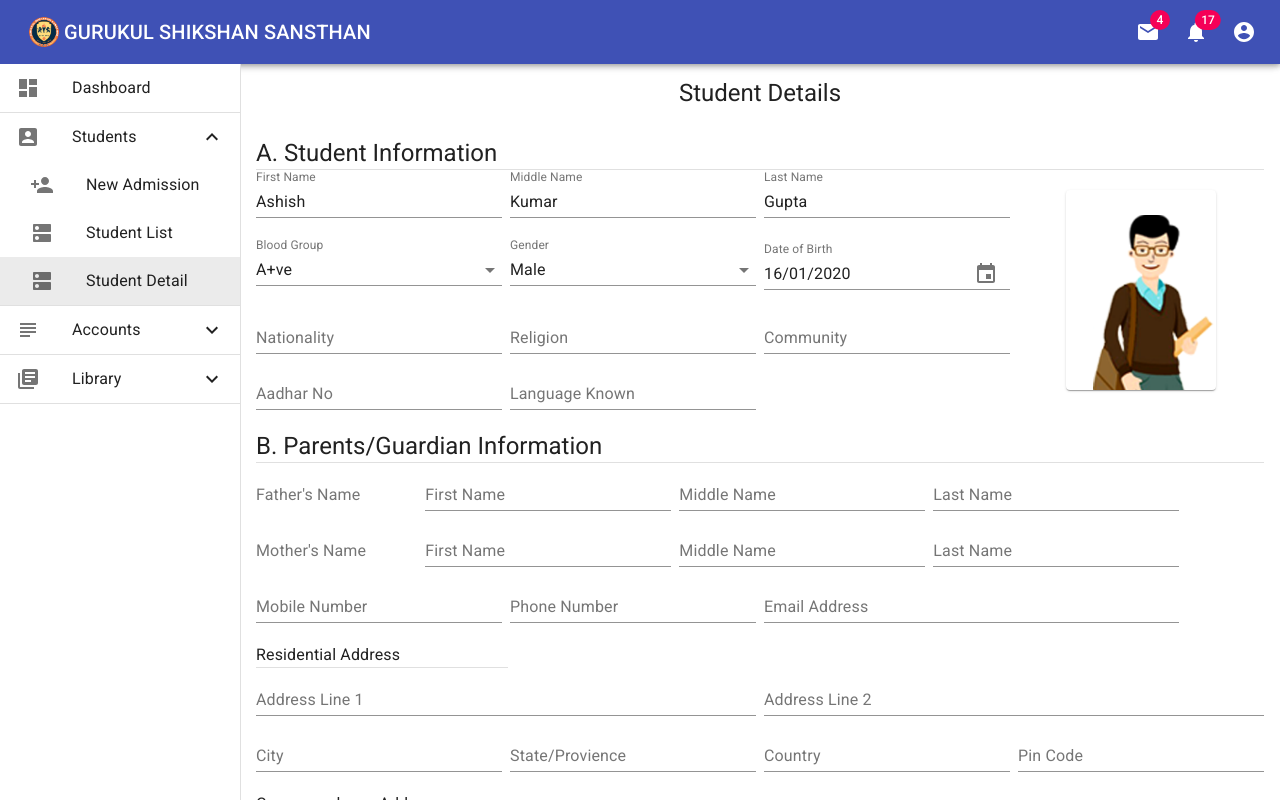
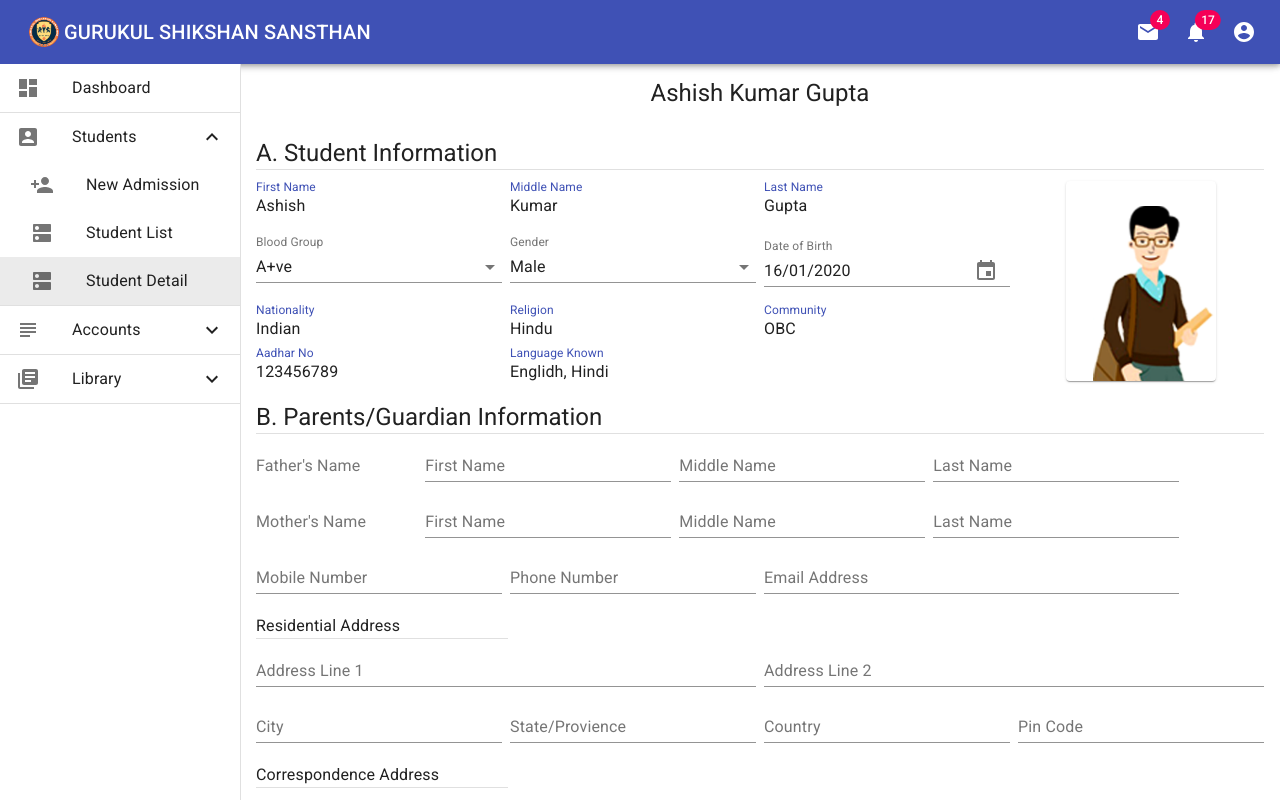
Before and after one commit to ashishkrgupta/irms-ui, a React (Create React App) app: page / in a window 1280 px wide. Built offline with nearby package versions, Linux system fonts and the light colour scheme.

Commit message:
some progress on student details page

```diff
--- a/src/components/students/details/StudentDetails.js
+++ b/src/components/students/details/StudentDetails.js
@@ -35,6 +35,11 @@ export default class AdmissionForm extends Component {
         middleName: "Kumar",
         lastName: "Gupta",
         bloodGroup: "a+",
+        nationality: "Indian",
+        aadharNo: "123456789",
+        religion: "Hindu",
+        community: "OBC",
+        languageKnown: "Englidh, Hindi",
         gender:"male",
         father: {},
         mother: {},
@@ -135,28 +140,39 @@ export default class AdmissionForm extends Component {
     return (<Card>
               <CardHeader
                 style={{textAlign:"center", height:"25px"}}
-                title = "Student Details"
+                title = {this.state.student.firstName + " " + this.state.student.middleName + " " + this.state.student.lastName}
                 titleTypographyProps = {{variant: "h5"}}
                 />
               <CardContent>
                 <form noValidate autoComplete="off">
                   <Typography variant="h5" component="h2">A. Student Information  </Typography>
-                  <Divider />
+                  <Divider className={classes["margin-bottom10px"]}/>
                   <Grid container direction="row" justify="flex-start" spacing={1} alignItems="center">
                     <Grid item xs={9}>
                     <Grid container direction="row" justify="flex-start" spacing={1} alignItems="center">
                       <Grid item xs={4}>
-                        <TextField className="width100percent" label="First Name"
-                          inputProps={{ onChange:this.onFormInputChange, field: "firstName", value:this.state.student.firstName}}
-                        />
+                        <div className="MuiFormControl-root MuiTextField-root width100percent">
+                          <label className="Mui-focused MuiFormLabel-root MuiInputLabel-root MuiInputLabel-formControl MuiInputLabel-animated MuiInputLabel-shrink MuiFormLabel-filled" data-shrink="true">First Name</label>
+                          <div className="MuiInputBase-root MuiInput-root MuiInputBase-formControl MuiInput-formControl">
+                            {this.state.student.firstName}
+                          </div>
+                        </div>
                       </Grid>
                       <Grid item xs={4}>
-                        <TextField className="width100percent" label="Middle Name"
-                          inputProps={{ onChange:this.onFormInputChange, field: "middleName", value:this.state.student.middleName}}/>
+                        <div className="MuiFormControl-root MuiTextField-root width100percent">
+                          <label className="Mui-focused MuiFormLabel-root MuiInputLabel-root MuiInputLabel-formControl MuiInputLabel-animated MuiInputLabel-shrink MuiFormLabel-filled" data-shrink="true">Middle Name</label>
+                          <div className="MuiInputBase-root MuiInput-root MuiInputBase-formControl MuiInput-formControl">
+                            {this.state.student.middleName}
+                          </div>
+                        </div>
                       </Grid>
                       <Grid item xs={4}>
-                        <TextField className="width100percent" label="Last Name"
-                          inputProps={{ onChange:this.onFormInputChange, field: "lastName", value:this.state.student.lastName}}/>
+                        <div className="MuiFormControl-root MuiTextField-root width100percent">
+                          <label className="Mui-focused MuiFormLabel-root MuiInputLabel-root MuiInputLabel-formControl MuiInputLabel-animated MuiInputLabel-shrink MuiFormLabel-filled" data-shrink="true">Last Name</label>
+                          <div className="MuiInputBase-root MuiInput-root MuiInputBase-formControl MuiInput-formControl">
+                            {this.state.student.lastName}
+                          </div>
+                        </div>
                       </Grid>
                       <Grid item xs={4}>
                         <FormControl className={ "width100percent " }>
@@ -210,24 +226,45 @@ export default class AdmissionForm extends Component {
                           </MuiPickersUtilsProvider>
                       </Grid>
                       <Grid item xs={4}>
-                        <TextField className="width100percent" label="Nationality"
-                          inputProps={{ onChange:this.onFormInputChange, field: "nationality"}}/>
+
+                      <div className="MuiFormControl-root MuiTextField-root width100percent">
+                          <label className="Mui-focused MuiFormLabel-root MuiInputLabel-root MuiInputLabel-formControl MuiInputLabel-animated MuiInputLabel-shrink MuiFormLabel-filled" data-shrink="true">Nationality</label>
+                          <div className="MuiInputBase-root MuiInput-root MuiInputBase-formControl MuiInput-formControl">
+                            { this.state.student.nationality }
+                          </div>
+                        </div>
                       </Grid>
                       <Grid item xs={4}>
-                        <TextField className="width100percent" label="Religion"
-                          inputProps={{ onChange:this.onFormInputChange, field: "religion"}}/>
+                        <div className="MuiFormControl-root MuiTextField-root width100percent">
+                          <label className="Mui-focused MuiFormLabel-root MuiInputLabel-root MuiInputLabel-formControl MuiInputLabel-animated MuiInputLabel-shrink MuiFormLabel-filled" data-shrink="true">Religion</label>
+                          <div className="MuiInputBase-root MuiInput-root MuiInputBase-formControl MuiInput-formControl">
+                            {this.state.student.religion}
+                          </div>
+                        </div>
                       </Grid>
                       <Grid item xs={4}>
-                        <TextField className="width100percent" label="Community"
-                          inputProps={{ onChange:this.onFormInputChange, field: "community"}}/>
+                        <div className="MuiFormControl-root MuiTextField-root width100percent">
+                          <label className="Mui-focused MuiFormLabel-root MuiInputLabel-root MuiInputLabel-formControl MuiInputLabel-animated MuiInputLabel-shrink MuiFormLabel-filled" data-shrink="true">Community</label>
+                          <div className="MuiInputBase-root MuiInput-root MuiInputBase-formControl MuiInput-formControl">
+                            {this.state.student.community}
+                          </div>
+                        </div>
                       </Grid>
                       <Grid item xs={4}>
-                        <TextField className="width100percent" label="Aadhar No"
-                          inputProps={{ onChange:this.onFormInputChange, field: "aadharNo"}}/>
+                        <div className="MuiFormControl-root MuiTextField-root width100percent">
+                          <label className="Mui-focused MuiFormLabel-root MuiInputLabel-root MuiInputLabel-formControl MuiInputLabel-animated MuiInputLabel-shrink MuiFormLabel-filled" data-shrink="true">Aadhar No</label>
+                          <div className="MuiInputBase-root MuiInput-root MuiInputBase-formControl MuiInput-formControl">
+                            {this.state.student.aadharNo}
+                          </div>
+                        </div>
                       </Grid>
                       <Grid item xs={4}>
-                        <TextField className="width100percent" label="Language Known"
-                          inputProps={{ onChange:this.onFormInputChange, field: "languageKnown"}}/>
+                        <div className="MuiFormControl-root MuiTextField-root width100percent">
+                          <label className="Mui-focused MuiFormLabel-root MuiInputLabel-root MuiInputLabel-formControl MuiInputLabel-animated MuiInputLabel-shrink MuiFormLabel-filled" data-shrink="true">Language Known</label>
+                          <div className="MuiInputBase-root MuiInput-root MuiInputBase-formControl MuiInput-formControl">
+                            {this.state.student.languageKnown }
+                          </div>
+                        </div>
                       </Grid>
                     </Grid>
                     </Grid>
--- a/src/components/students/details/StudentDetails.module.css
+++ b/src/components/students/details/StudentDetails.module.css
@@ -15,3 +15,7 @@
 .width25percent {
   width: 25%;;
 }
+
+.margin-bottom10px {
+  margin-bottom: 10px !important;
+}
```
